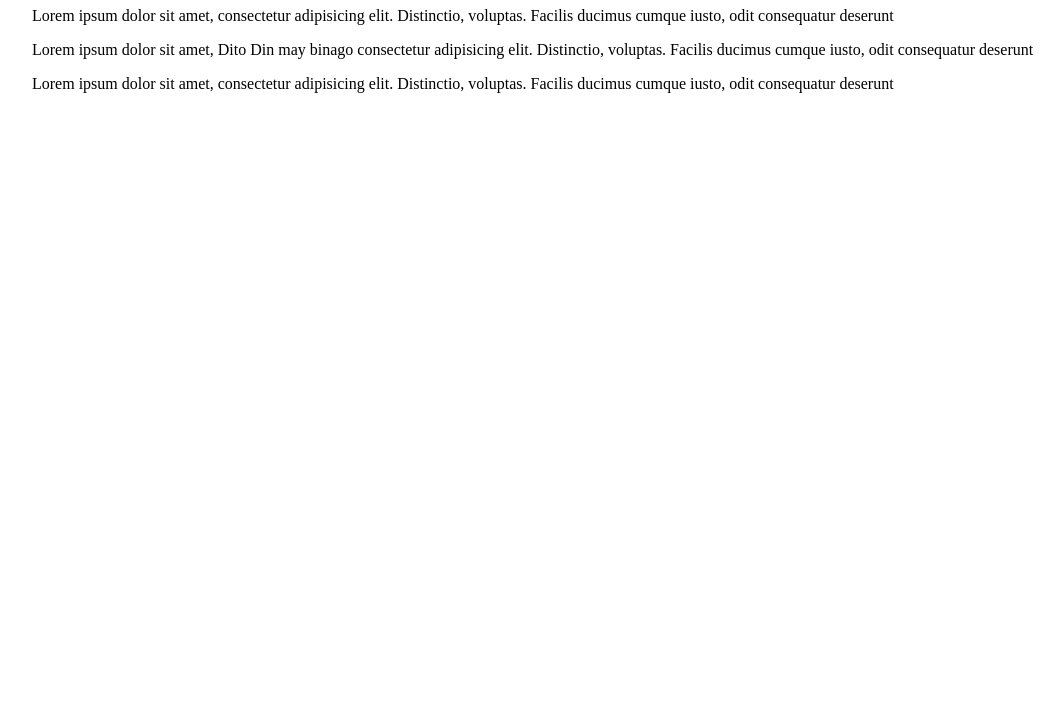
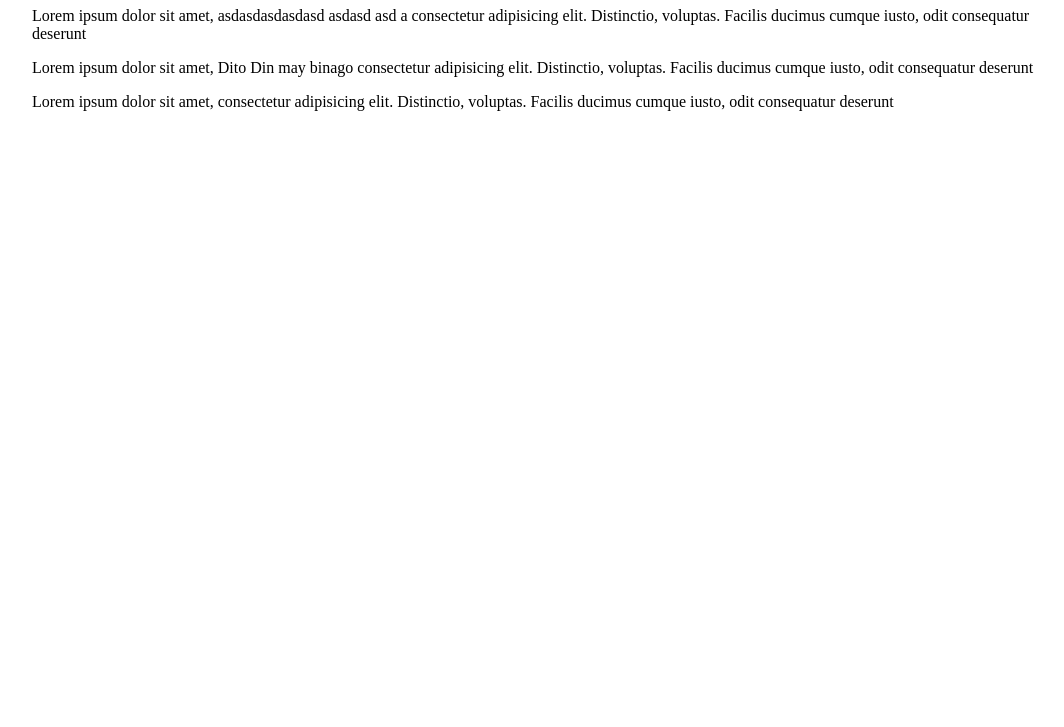
Before and after one commit to chromaticphdevs/learning-git, a plain HTML site: page index.html in a window 1280 px wide. Shown: the part 73-800 px from the top of the page, without its empty margins (96-1160 px from the left). Drawn offline with Linux system fonts and the light colour scheme.

Commit message:
my new file

```diff
--- a/index.html
+++ b/index.html
@@ -16,7 +16,7 @@
   </head>
   <body>
     <h1>Good Morning</h1>
-     <p>Lorem ipsum dolor sit amet, consectetur adipisicing elit. Distinctio, voluptas.
+     <p>Lorem ipsum dolor sit amet, asdasdasdasdasd asdasd asd a consectetur adipisicing elit. Distinctio, voluptas.
       Facilis ducimus cumque iusto, odit consequatur deserunt</p>
 
     <p>Lorem ipsum dolor sit amet, Dito Din may binago consectetur adipisicing elit. Distinctio, voluptas.
```
